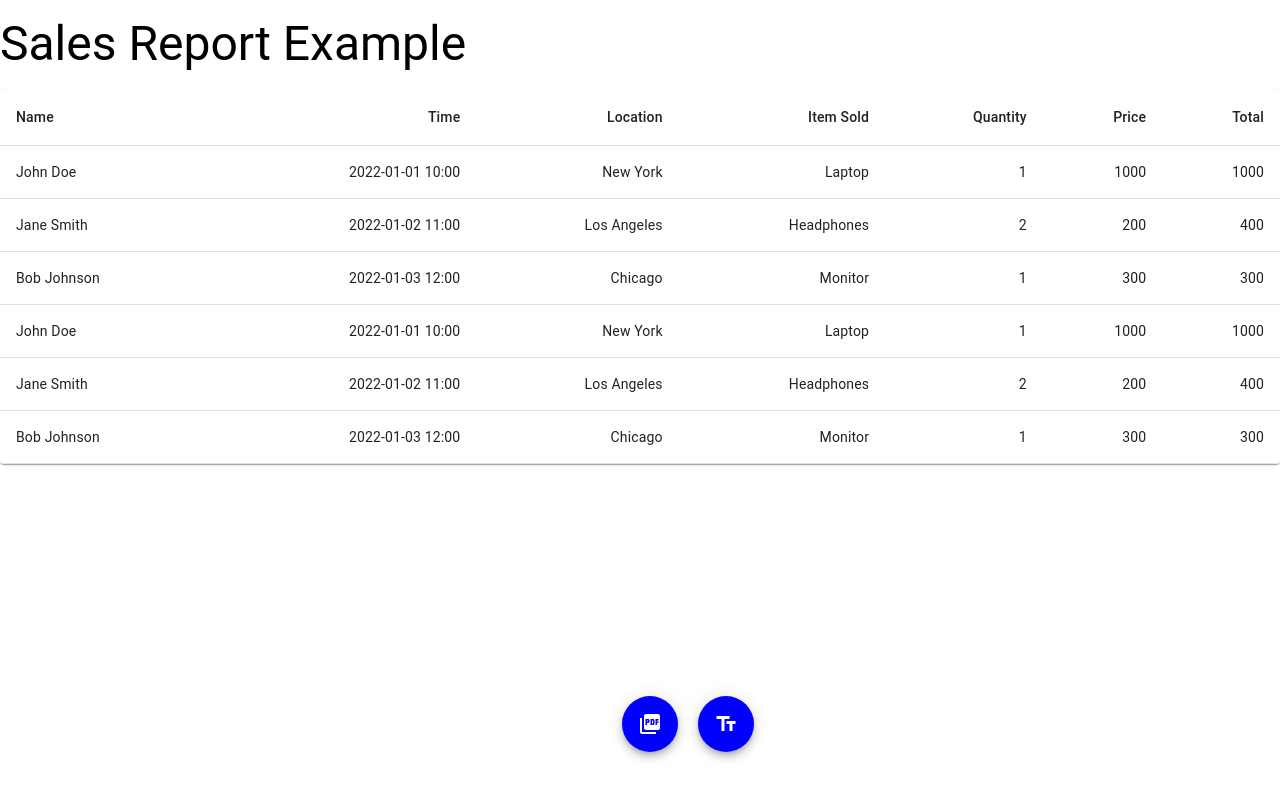
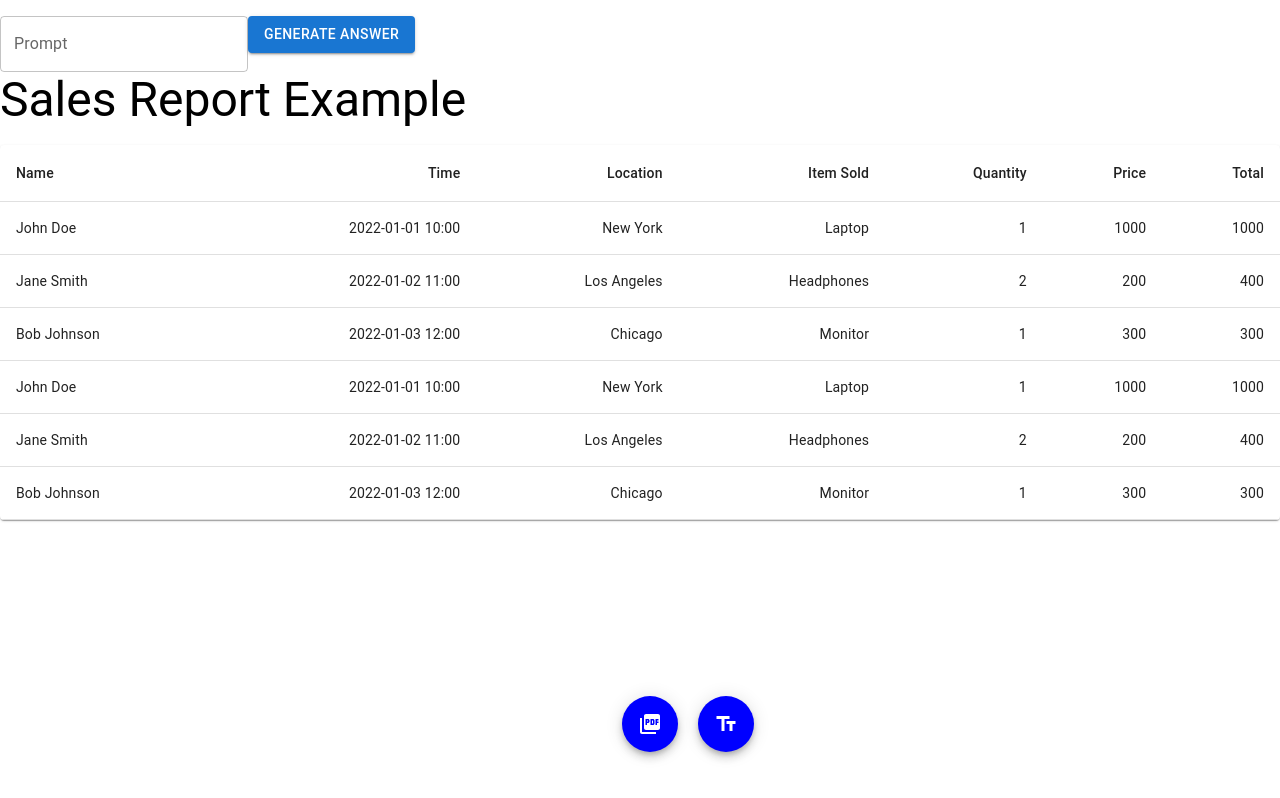
Before and after one commit to monaca-samples/voice-ai-sales-report-app, a React (Vite) app: page / in a window 1280 px wide. Both pictures are taken after typing "Sample" into the empty fields and a click on the button "GENERATE SALES REPORT!". Shown: the top 798 px of the page. Built offline with nearby package versions, Linux system fonts and the light colour scheme; no server answers.

Commit message:
Setup gemini api and add sample use

```diff
--- a/package.json
+++ b/package.json
@@ -24,6 +24,7 @@
     "@capacitor/splash-screen": "^5.0.0",
     "@emotion/react": "^11.11.4",
     "@emotion/styled": "^11.11.5",
+    "@google/generative-ai": "^0.12.0",
     "@mui/icons-material": "^5.15.18",
     "@mui/material": "^5.15.18",
     "@vitejs/plugin-react": "^4.2.1",
--- /dev/null
+++ b/src/js/gemini.js
@@ -0,0 +1,8 @@
+import { GoogleGenerativeAI } from "@google/generative-ai";
+import env from "./env";
+
+const API_KEY = env.API_KEY;
+const genAI = new GoogleGenerativeAI(API_KEY);
+const geminiModel = genAI.getGenerativeModel({ model: "gemini-pro"});
+
+export default geminiModel;
--- a/src/js/screens/NewScreen.jsx
+++ b/src/js/screens/NewScreen.jsx
@@ -1,13 +1,33 @@
+import { useState } from 'react';
 import { useLocation } from 'react-router-dom';
-import SalesReportEx from './../SalesReportEx'; // adjust the path as needed
+import TextField from '@mui/material/TextField';
+import Button from '@mui/material/Button';
+import SalesReportEx from './../SalesReportEx';
+import geminiModel from './../gemini';
 
 const NewScreen = () => {
   const location = useLocation();
   const transcript = location.state.transcript;
+  const [input, setInput] = useState('');
+
+  const fetchAnswer = async () => {
+    const result = await geminiModel.generateContent(input);
+    const response = await result.response;
+    const text = response.text();
+    alert(text);
+  };
 
   return (
     <div>
       <p>{transcript}</p>
+      <TextField
+        label="Prompt"
+        value={input}
+        onChange={e => setInput(e.target.value)}
+      />
+      <Button variant="contained" color="primary" onClick={fetchAnswer}>
+        Generate Answer
+      </Button>
       <SalesReportEx />
     </div>
   );
```
Also changed, not shown: 2 other files (tests, documents, lock files or other folders).
